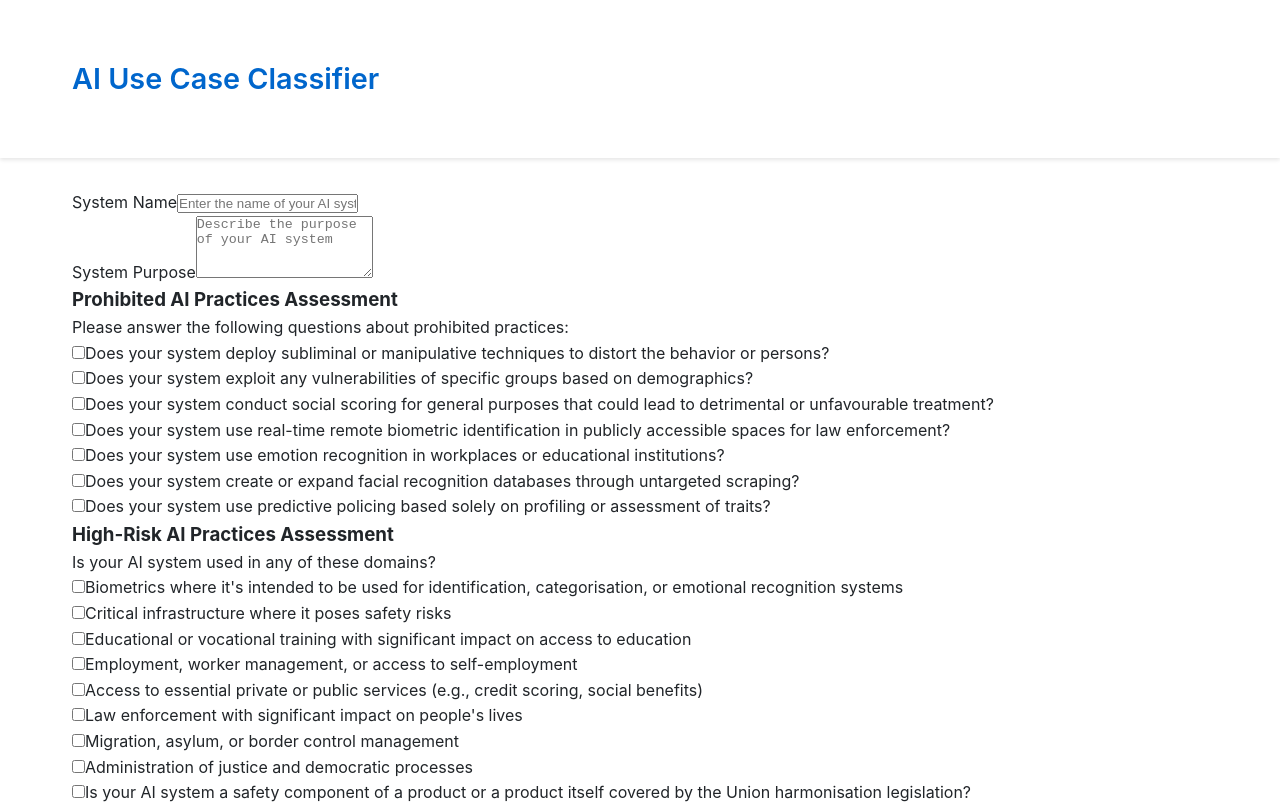
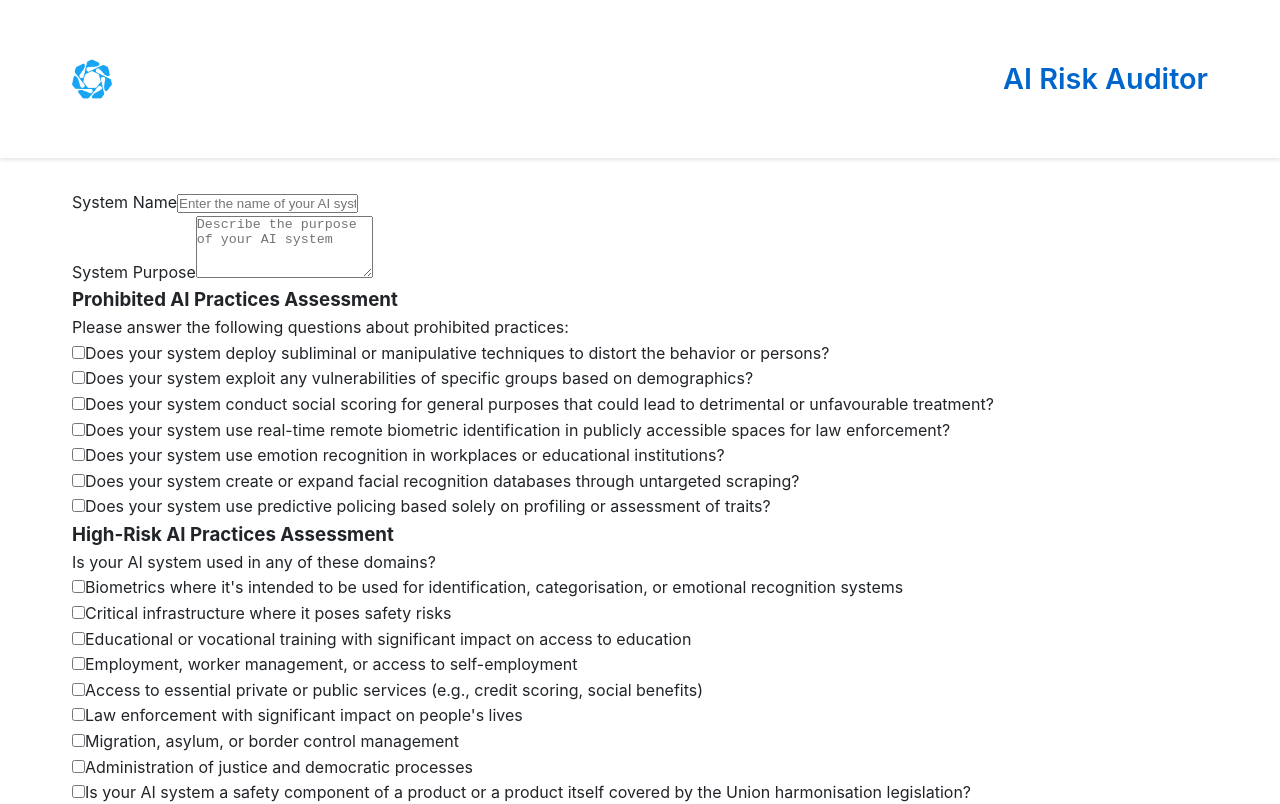
Before and after one commit to baekbyte/AI-Risk-Auditor, a React (Create React App) app in the folder frontend/: page / in a window 1280 px wide. Shown: the top 804 px of the page. Built offline with nearby package versions, Linux system fonts and the light colour scheme.

Commit message:
Adding a logo to the header component

```diff
--- a/frontend/src/components/Header.tsx
+++ b/frontend/src/components/Header.tsx
@@ -1,4 +1,7 @@
 import React from 'react';
+
+const logo = require('./img/logo.png');
+
 
 const Header: React.FC = () => {
   return (
@@ -15,17 +18,19 @@ const Header: React.FC = () => {
         justifyContent: 'space-between',
         alignItems: 'center'
       }}>
+        <img src={logo} alt="Shield logo" style={{ height: '40px', width: 'auto' }} />
         <h1 style={{
           color: 'var(--primary-blue)',
           fontSize: '1.8rem',
           fontWeight: 600,
           margin: 0
         }}>
-          AI Use Case Classifier
+          AI Risk Auditor
         </h1>
       </div>
     </header>
   );
 };
 
+
 export default Header;
```
Also changed, not shown: frontend/src/components/img/logo.png (added).
